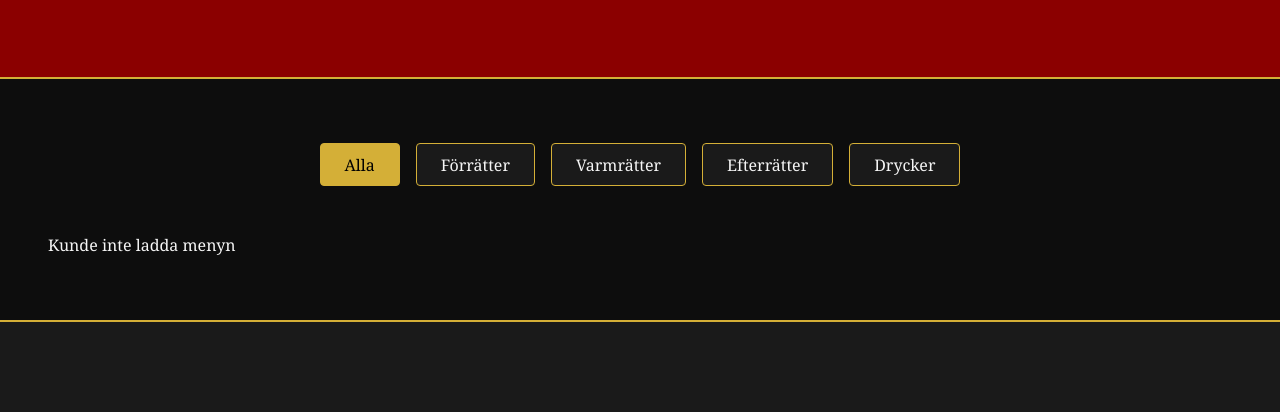
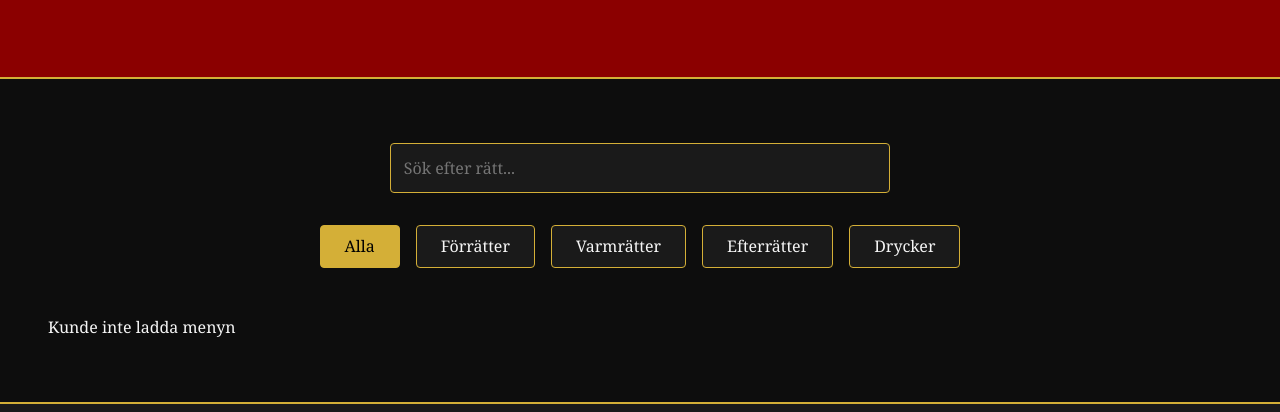
Before and after one commit to aliatwood/Backend-projekt-webbplats, a website built with Vite: page pages/menu.html in a window 1280 px wide. Shown: the part 252-664 px from the top of the page. Built offline with nearby package versions, Linux system fonts and the light colour scheme; no server answers.

Commit message:
uppdatera menu.html menu.js och style.css
La till sökfunktion på menysidan med HTML, JS och CSS

```diff
--- a/pages/menu.html
+++ b/pages/menu.html
@@ -26,6 +26,9 @@
     </section>
 
     <section class="menu-section">
+      <div class="menu-search">
+        <input type="text" id="search-input" placeholder="Sök efter rätt...">
+      </div>
       <div class="menu-filter">
         <button class="filter-btn active" data-category="all">Alla</button>
         <button class="filter-btn" data-category="Förrätter">Förrätter</button>
--- a/src/menu.js
+++ b/src/menu.js
@@ -71,5 +71,22 @@ filterBtns.forEach(btn => {
     });
 });
 
+// Lyssnar på input i sökfältet
+const searchInput = document.getElementById("search-input");
+
+searchInput.addEventListener("input", () => {
+    // Hämtar sökvärdet och omvandlar till lowercase
+    const searchValue = searchInput.value.toLowerCase();
+
+    // Filtrerar rätter baserat på sökvärdet
+    const filtered = allDishes.filter(dish =>
+        dish.name.toLowerCase().includes(searchValue) ||
+        dish.description.toLowerCase().includes(searchValue)
+    );
+
+    // Visar filtrerade rätter
+    displayDishes(filtered);
+});
+
 // Anropar funktionen
 fetchMenu();
--- a/src/style.css
+++ b/src/style.css
@@ -601,6 +601,29 @@ a{
   font-size: 1rem;
 }
 
+.menu-search{
+  display: flex;
+  justify-content: center;
+  margin-bottom: 2rem;
+}
+
+#search-input{
+  width: 100%;
+  max-width: 500px;
+  padding: 0.8rem;
+  background-color: #1A1A1A;
+  border: 1px solid #D4AF37;
+  border-radius: 4px;
+  color: #F5F5F5;
+  font-family: Georgia, serif;
+  font-size: 1rem;
+}
+
+#search-input:focus{
+  outline: none;
+  border-color: #8B0000;
+}
+
 @media (max-width: 1023px) {
   .navbar {
     gap: 1rem;
```
Lines whose indentation alone changed are shown as unchanged.
